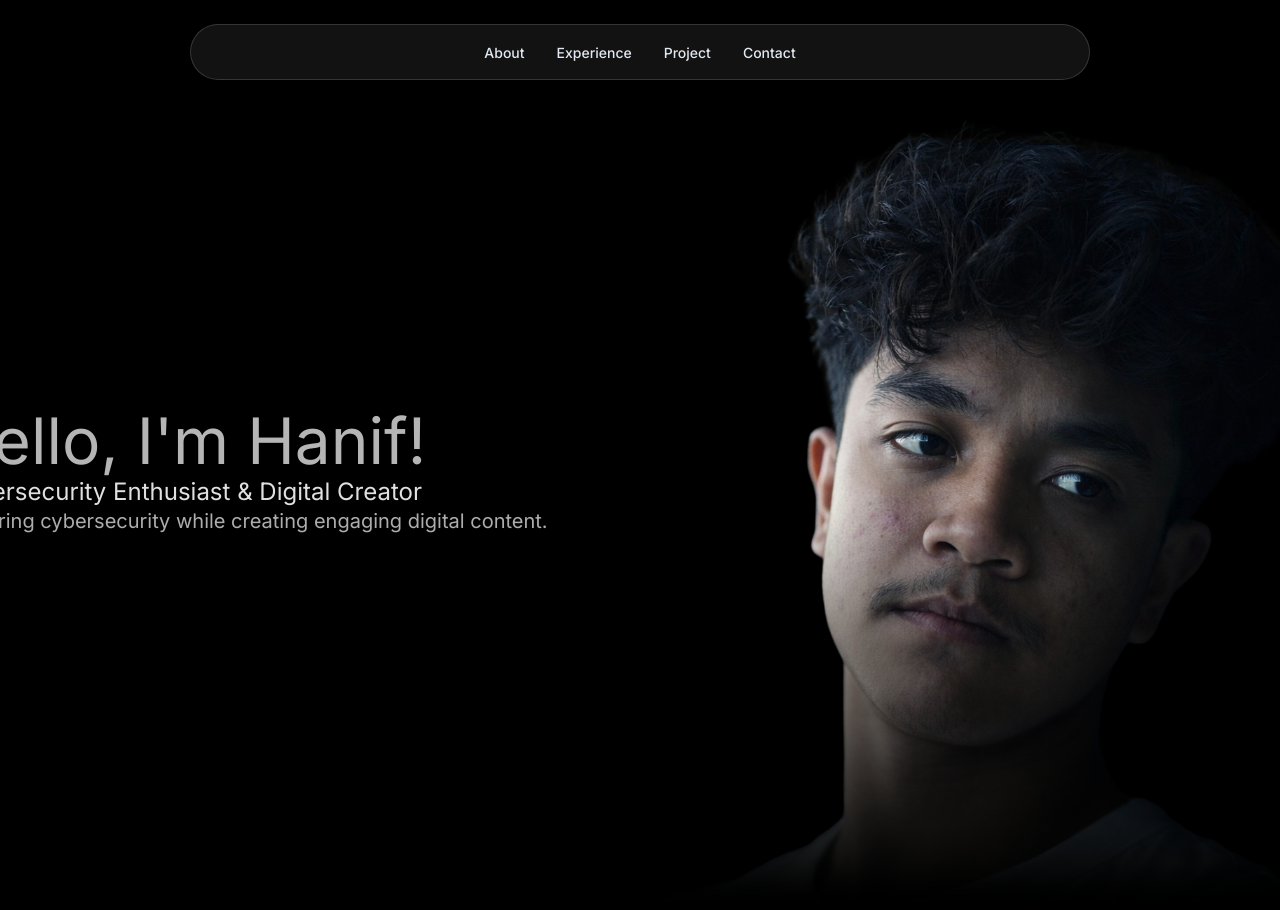
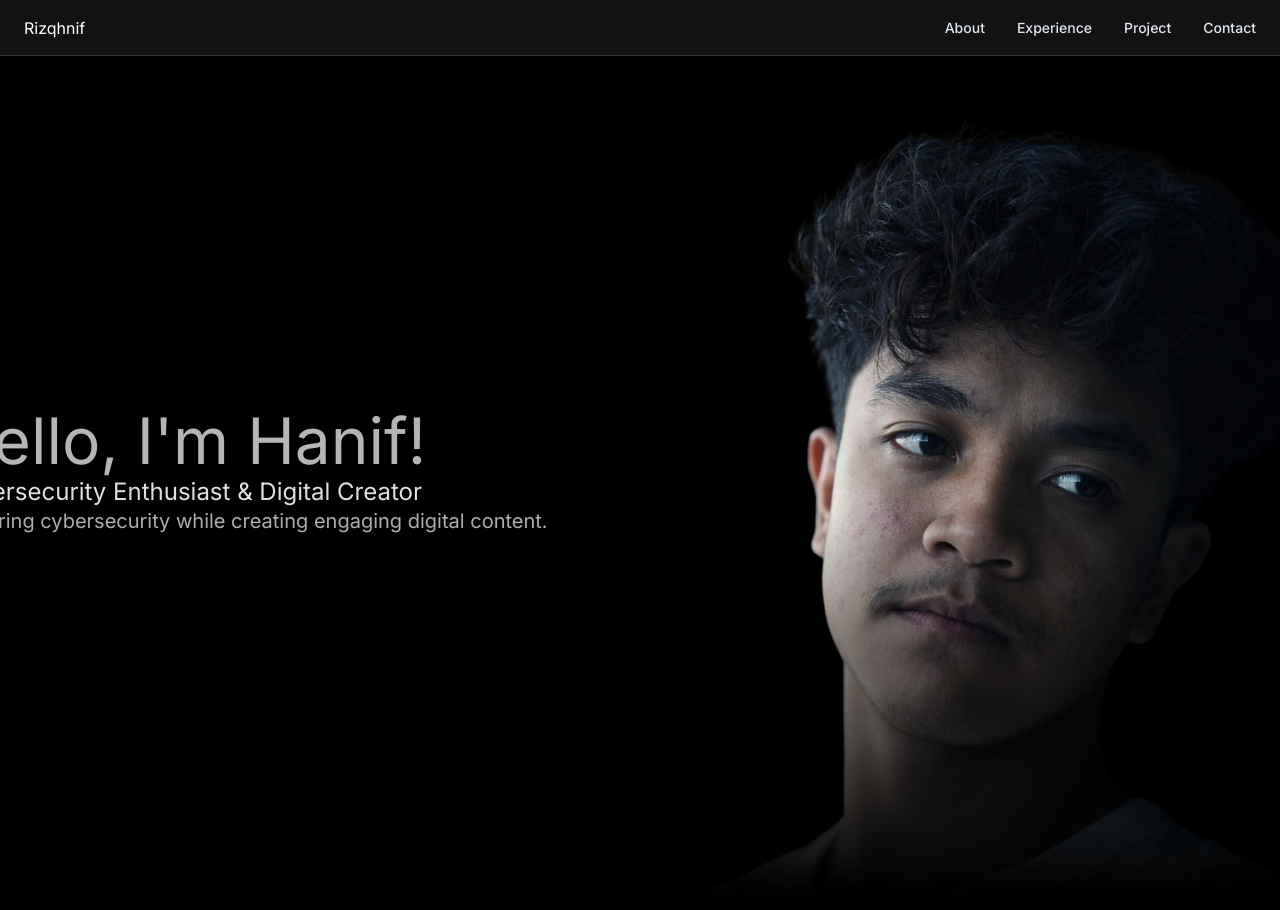
Before and after one commit to hanifhanof/porthanif, a Next.js app: page / in a window 1280 px wide. Shown: the top 910 px of the page. Built offline with nearby package versions, Linux system fonts and the light colour scheme.

Commit message:
navbar-updated

```diff
--- a/app/globals.css
+++ b/app/globals.css
@@ -68,34 +68,36 @@ a {
   min-height: 100vh;
 }
 
+/* ==========================================================================
+   1. DEFAULT NAVBAR: KHUSUS UNTUK POV HP / MOBILE (Di bawah 720px)
+   ========================================================================== */
 .nav-container {
   position: fixed;
   top: 24px;
   left: 50%;
-  transform: translateX(-50%);
+  transform: translateX(-50%); /* Trik menengahkan bentuk kapsul di HP */
   width: 90%;
   max-width: 900px;
   height: 56px;
   padding: 0 24px;
   display: flex;
   align-items: center;
-  justify-content: center;
-  border-radius: 50px;
+  justify-content: space-between; /* Logo di kiri, Menu/Hamburger di kanan */
+  border-radius: 50px; /* POV HP TETAP MELENGKUNG BENTUK KAPSUL */
 
-  /* Glassmorphism Effect */
+  /* Efek Kaca (Glassmorphism) */
   background: rgba(255, 255, 255, 0.07);
   backdrop-filter: blur(12px);
   -webkit-backdrop-filter: blur(12px);
-
-  /* Border tipis untuk efek kilauan kaca */
   border: 1px solid rgba(255, 255, 255, 0.15);
-
-  /* Shadow halus agar terlihat melayang */
   box-shadow: 0 8px 32px 0 rgba(0, 0, 0, 0.3);
   z-index: 100;
-  transition: transform 0.35s ease, opacity 0.35s ease;
+
+  /* Transisi perubahan lancar */
+  transition: transform 0.35s ease, opacity 0.35s ease, border-radius 0.35s ease, width 0.35s ease;
 }
 
+/* Animasi Muncul & Sembunyi khusus POV HP (Wajib mempertahankan translateX(-50%)) */
 .show-nav {
   transform: translateX(-50%) translateY(0);
   opacity: 1;
@@ -106,6 +108,38 @@ a {
   opacity: 0;
 }
 
+
+/* ==========================================================================
+   2. MEDIA QUERY: KHUSUS UNTUK POV PC / DESKTOP (Lebar Layar > 720px)
+   ========================================================================== */
+@media (min-width: 721px) {
+  .nav-container {
+    top: 0;                 /* Tempel ke paling atas monitor */
+    left: 0;                /* Mulai dari ujung paling kiri */
+    transform: none;        /* MATIKAN fungsi centering milik HP */
+    width: 100%;            /* Paksa panjangnya mentok kanan 100% */
+    max-width: 100%;        /* Hapus batas lebar maksimal */
+    border-radius: 0;       /* POV PC TIDAK ADA MELENGKUNG SAMA SEKALI */
+
+    /* Modifikasi border: Hanya garis tipis di bawah navbar */
+    border: none;
+    border-bottom: 1px solid rgba(255, 255, 255, 0.15);
+    box-shadow: 0 4px 20px 0 rgba(0, 0, 0, 0.2);
+  }
+
+  /* Animasi Muncul & Sembunyi khusus POV PC (Bebas dari gangguan translateX HP) */
+  .show-nav {
+    transform: translateY(0) !important;
+    opacity: 1;
+  }
+
+  .hide-nav {
+    transform: translateY(-56px) !important; /* Sembunyi naik ke atas setinggi navbar */
+    opacity: 0;
+  }
+}
+
+  /* Sesuaikan animasi sembunyi/muncul khusus PC tanpa gangguan translateX */
 .nav-links {
   display: flex;
   gap: 2rem;
--- a/app/page.tsx
+++ b/app/page.tsx
@@ -60,6 +60,10 @@ export default function Home() {
     <main className="portfolio-page">
       {/* NAVBAR CONTAINER */}
       <nav className={`nav-container ${showNavbar ? "show-nav" : "hide-nav"}`}>
+        <div className="nav-logo">
+          <a href="#hero">Rizqhnif</a>
+        </div>
+
         <div className="nav-links">
           <a href="#about">About</a>
           <a href="#work">Experience</a>
```
